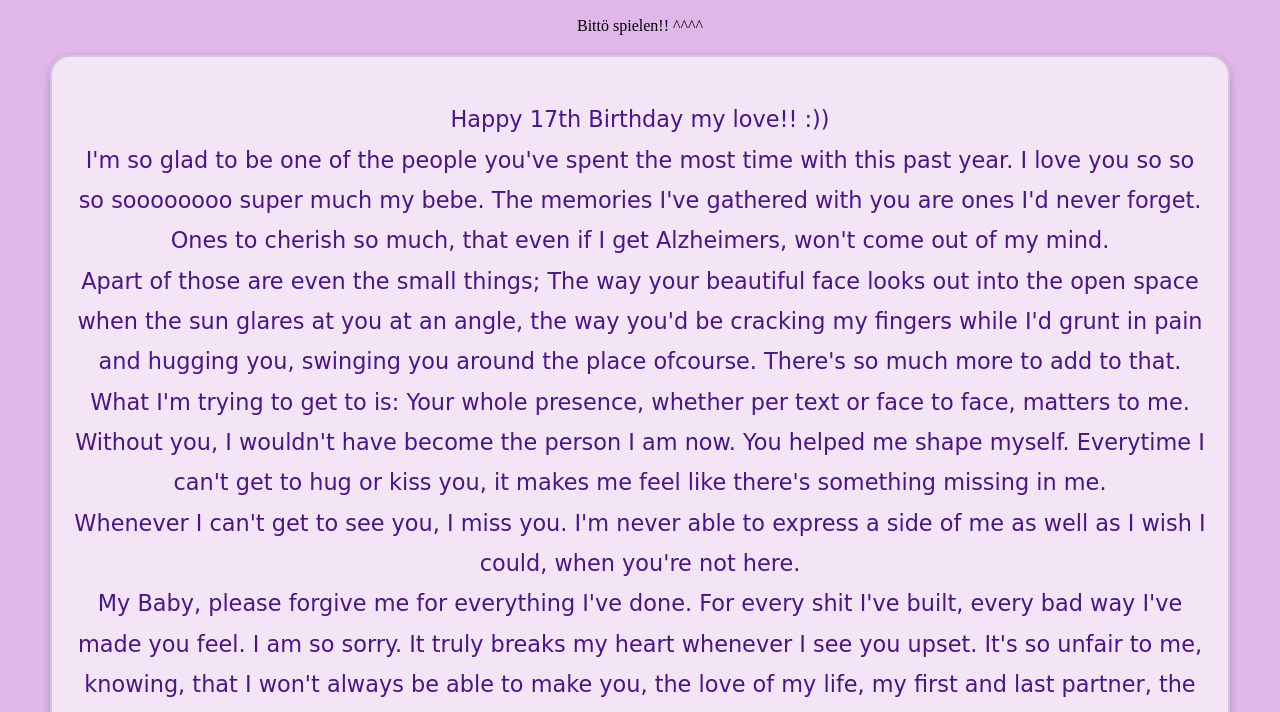
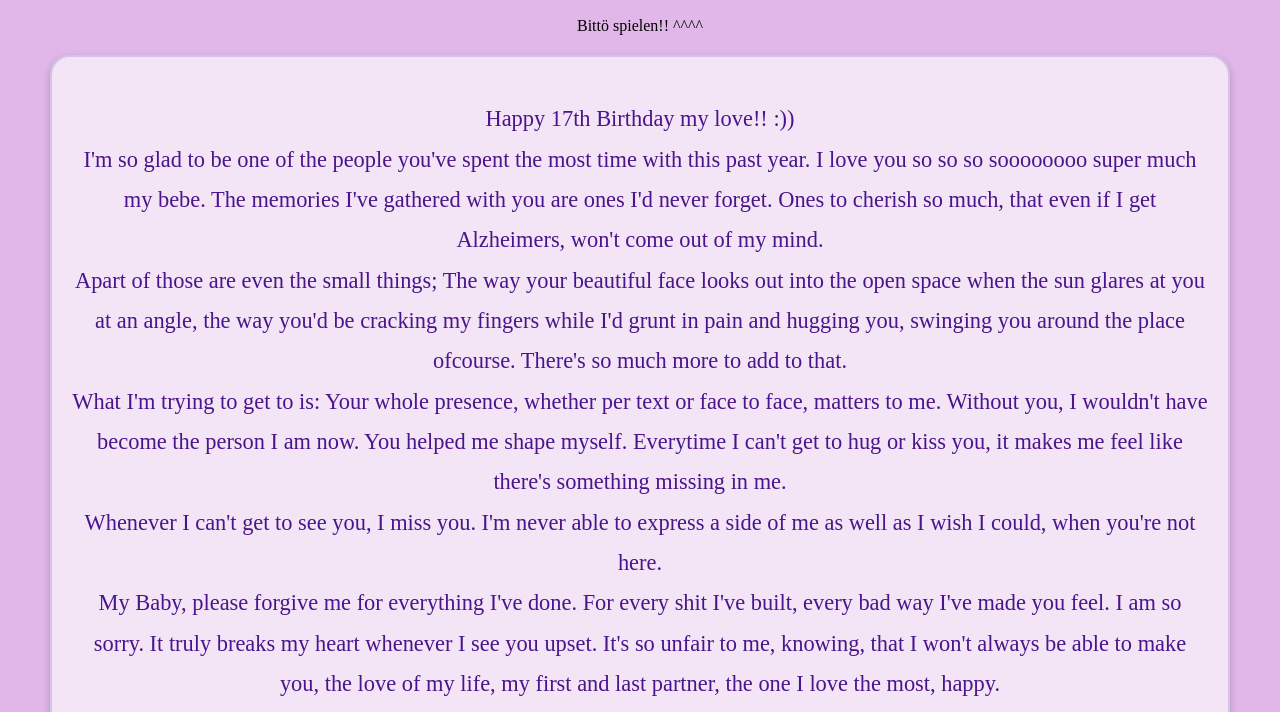
Before and after one commit to russawussa/bebeko, a plain HTML site: page index.html in a window 1280 px wide. Shown: the part 543-1255 px from the top of the page. Drawn offline with Linux system fonts and the light colour scheme.

Commit message:
removed cursive

```diff
--- a/index.html
+++ b/index.html
@@ -129,7 +129,7 @@
     max-width: 2000px; /* Limit box width */
     text-align: center; /* Center text */
     color: #4a148c; /* Deep purple font color */
-    font-family: 'Dancing Script', cursive; /* Romantic font */
+    font-family: 'Dancing Script'; /* Romantic font */
     font-size: 1.4rem; /* Larger font for better readability */
     line-height: 1.8; /* Adjust line spacing */
     animation: fadeIn 1s ease-out; /* Add fade-in effect */
```
